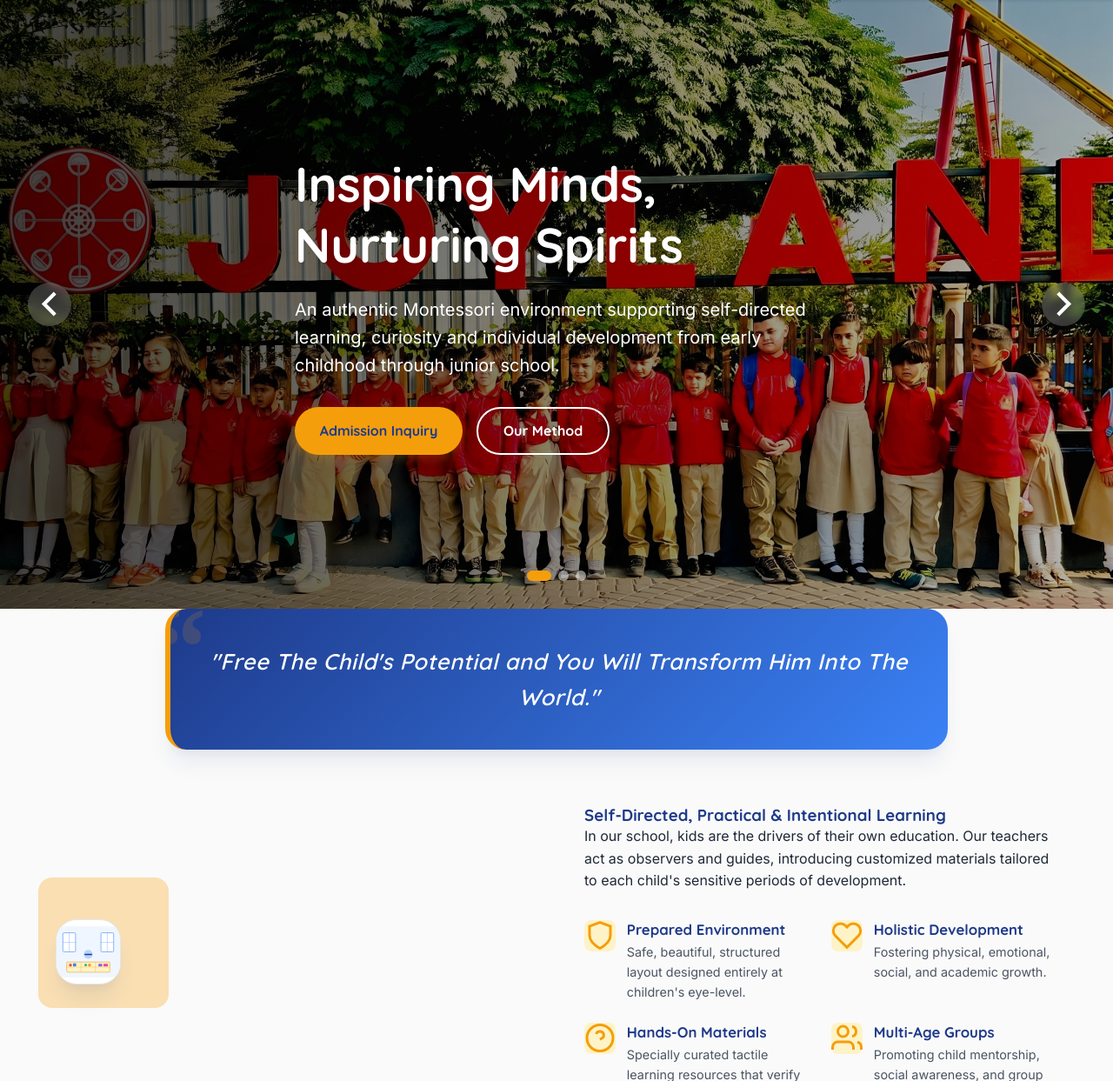
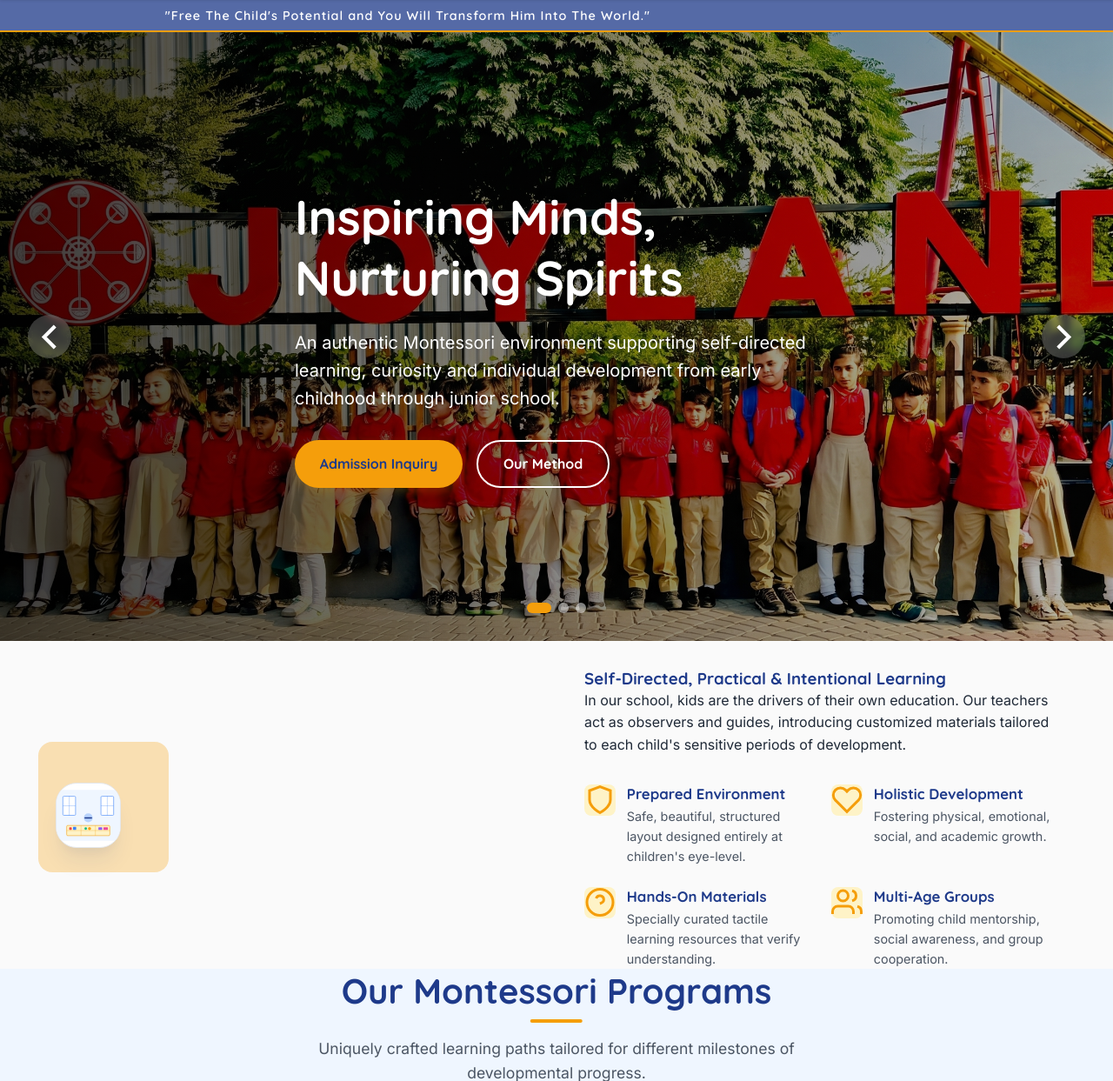
Before and after one commit to MAHMAD1499/School-Website, a PHP site: page / in a window 1280 px wide. Shown: the part 190-1433 px from the top of the page at 87% size. Run offline with PHP 8.4, Linux system fonts and the light colour scheme.

Commit message:
Did some updates on it

```diff
--- a/assets/css/style.css
+++ b/assets/css/style.css
@@ -1394,3 +1394,16 @@ footer h4 {
     padding: 1.5rem;
   }
 }
+
+/* Marquee Animation */
+@keyframes marquee {
+  0% { transform: translateX(100%); }
+  100% { transform: translateX(-100%); }
+}
+
+
+/* Marquee Animation */
+@keyframes marquee {
+  0% { transform: translateX(100%); }
+  100% { transform: translateX(-100%); }
+}
--- a/index.html
+++ b/index.html
@@ -85,6 +85,13 @@
     </div>
   </header>
 
+  <!-- Full Width Marquee Headline -->
+  <div class="headline-ticker" style="background: rgba(30, 58, 138, 0.75); color: white; padding: 5px 0; overflow: hidden; white-space: nowrap; border-bottom: 2px solid var(--accent-warm);">
+    <div style="display: inline-block; animation: marquee 20s linear infinite; font-family: var(--font-heading); font-weight: 600; font-size: 0.9rem; letter-spacing: 1px;">
+      "Free The Child's Potential and You Will Transform Him Into The World."
+    </div>
+  </div>
+
   <!-- Hero Section -->
   <section class="hero" id="hero">
     <div class="hero-slider" id="heroSlider">
@@ -154,14 +161,6 @@
   <!-- About & Montessori Philosophy -->
   <section class="section container" id="about">
 
-    <div class="slogan-banner"
-      style="background: linear-gradient(135deg, var(--primary-deep), var(--primary-light)); color: white; padding: 2.5rem 2rem; border-radius: var(--radius-lg); text-align: center; font-family: var(--font-heading); font-size: 1.6rem; font-weight: 600; margin: 0 auto 4rem auto; max-width: 900px; box-shadow: var(--shadow-premium); border-left: 6px solid var(--accent-warm); position: relative; overflow: hidden;">
-      <div
-        style="position: absolute; top: -20px; left: -20px; font-size: 8rem; opacity: 0.15; font-family: Georgia, serif; line-height: 1; pointer-events: none; color: var(--accent-warm);">
-        “</div>
-      <span style="position: relative; z-index: 2; font-style: italic; display: block; letter-spacing: 0.5px;">"Free The
-        Child's Potential and You Will Transform Him Into The World."</span>
-    </div>
 
     <div class="about-grid">
       <!-- Graphic Representation / Card System -->
```
